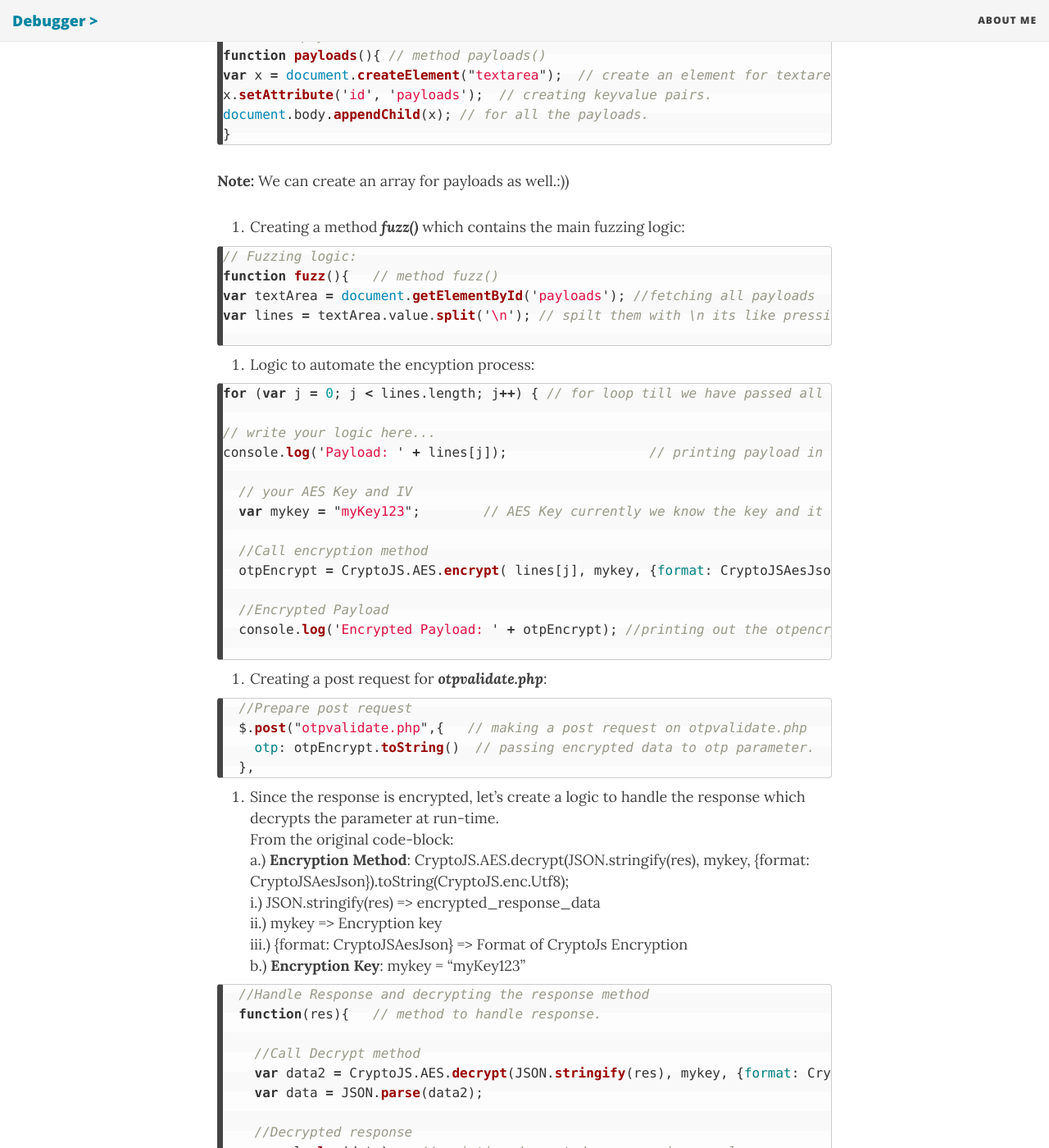
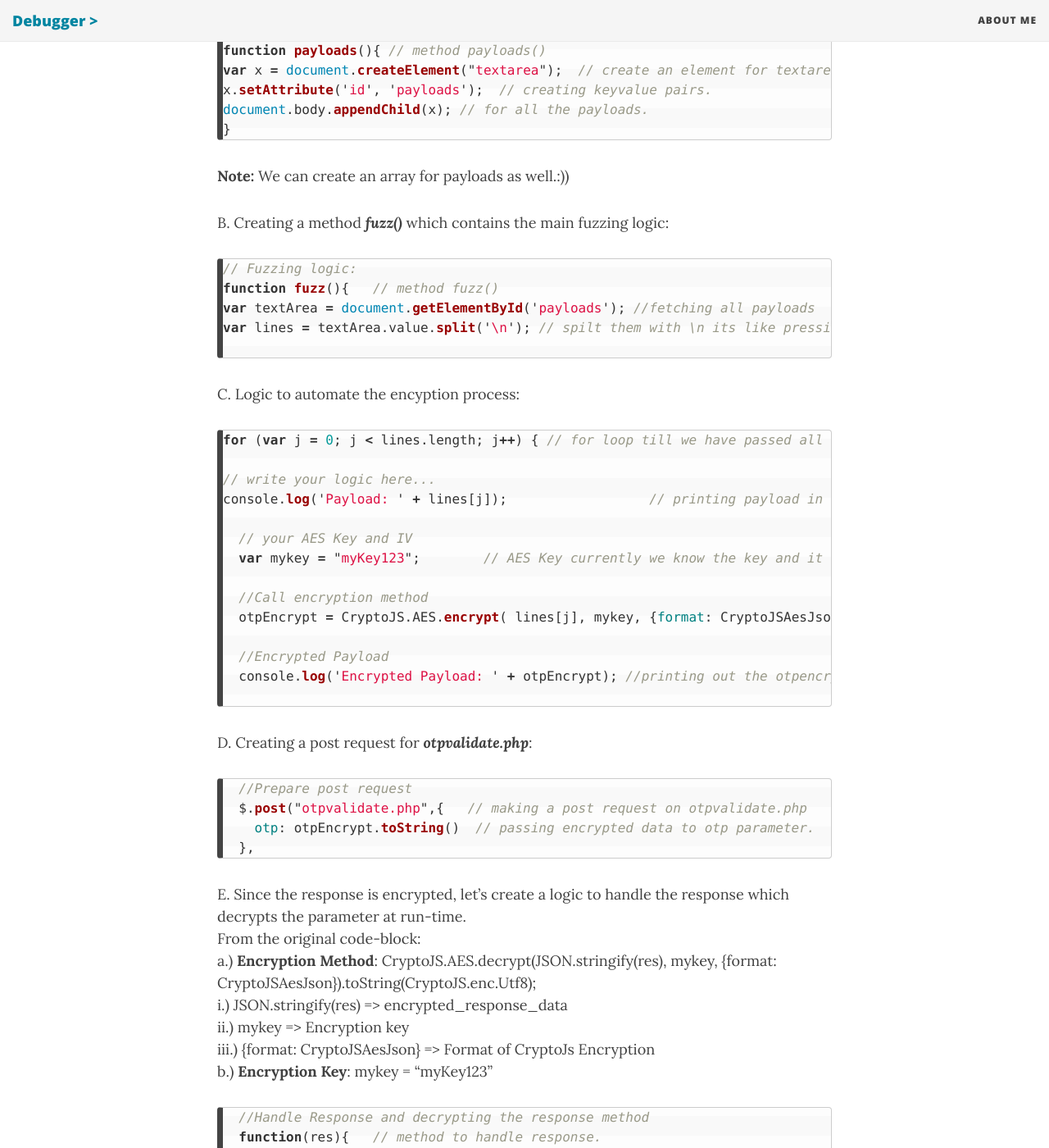
Before and after one commit to bhattsameer/bhattsameer.github.io, a Jekyll site: the page built from _posts/2021/2021-02-21-client-side-encryption-bypass-part-3.markdown, in a window 1280 px wide and 1400 px high, scrolled down 3853 px. Shown: the whole window at 82% size. Built offline with Jekyll 4.4.1, drawn with Linux system fonts in a browser that asks for light colours; nearby versions of some CDN libraries; part of the change alters nothing that is shown; some of the changed text lies outside the part shown.

````diff
--- a/_posts/2021/2021-02-21-client-side-encryption-bypass-part-3.markdown
+++ b/_posts/2021/2021-02-21-client-side-encryption-bypass-part-3.markdown
@@ -57,7 +57,7 @@ Well, Yes! It is possible. However, to automate this process requires great obse
   2. **Snippet:**
      We have already discsussed about snippet in our [Part-2](https://bhattsameer.github.io/2021/02/14/client-side-encryption-bypass-part-2.html) of Client-side Encryption Bypass series. You can refer it in case of any confusion.
      We will write our custom code in this snippet and run it in the DOM of current application then, use the application's encryption logic to automate this process.
-     ***You can find my snippet collects here: [devtool-snippets-forhacks](https://github.com/bhattsameer/devtool-snippets-forhacks).***
+     ***You can find my snippet collection here: [devtool-snippets-forhacks](https://github.com/bhattsameer/devtool-snippets-forhacks).***
 
 From the vulnerable web application, we will see how to fuzz the OTP parameter. As we already know, that when we enter valid OTP we are redirected to the dashboard page. But When we enter wrong OTP, we get "Access Denied". The OTP parameter is encrypted in both the request and response body.
 
@@ -97,7 +97,7 @@ Few points from request structure:
 3. **URL**: http://172.17.0.2/Lab3/otpvalidate.php
 
 **To create our automatation script, lets assemble all the parts:**
-1. Creating a method ***payloads()*** for *textarea* where we can add the payloads. We will create a key:value pair for this. This block of code will be same for the encryption logic as we are just creating a textarea where we can simply supply the payloads:
+ A. Creating a method ***payloads()*** for *textarea* where we can add the payloads. We will create a key:value pair for this. This block of code will be same for the encryption logic as we are just creating a textarea where we can simply supply the payloads:
 
 ```js
 //For our payloads:
@@ -110,7 +110,7 @@ document.body.appendChild(x); // for all the payloads.
 
 **Note:** We can create an array for payloads as well.:))
 
-2. Creating a method ***fuzz()*** which contains the main fuzzing logic:
+ B. Creating a method ***fuzz()*** which contains the main fuzzing logic:
 
 ```js
 // Fuzzing logic:
@@ -120,7 +120,7 @@ var lines = textArea.value.split('\n'); // spilt them with \n its like pressing
 
 ```
 
-3. Logic to automate the encyption process:
+ C. Logic to automate the encyption process:
 
 ```js
 for (var j = 0; j < lines.length; j++) { // for loop till we have passed all the payloads to parameter
@@ -139,7 +139,7 @@ console.log('Payload: ' + lines[j]);                  // printing payload in con
 
 ```
 
-4. Creating a post request for ***otpvalidate.php***:
+ D. Creating a post request for ***otpvalidate.php***:
 
 ```js
   //Prepare post request
@@ -148,7 +148,7 @@ console.log('Payload: ' + lines[j]);                  // printing payload in con
   },
 ```
 
-5. Since the response is encrypted, let's create a logic to handle the response which decrypts the parameter at run-time.
+ E. Since the response is encrypted, let's create a logic to handle the response which decrypts the parameter at run-time.
  From the original code-block:
  a.) **Encryption Method**: CryptoJS.AES.decrypt(JSON.stringify(res), mykey, {format: CryptoJSAesJson}).toString(CryptoJS.enc.Utf8);
   i.) JSON.stringify(res) => encrypted_response_data
@@ -171,7 +171,7 @@ console.log('Payload: ' + lines[j]);                  // printing payload in con
     sleep(3000);  // adding a little to each request
 }
 ```
-6. Creating a code-block for time delay.
+ F. Creating a code-block for time delay.
 
 ```js
 // sleep function
````
